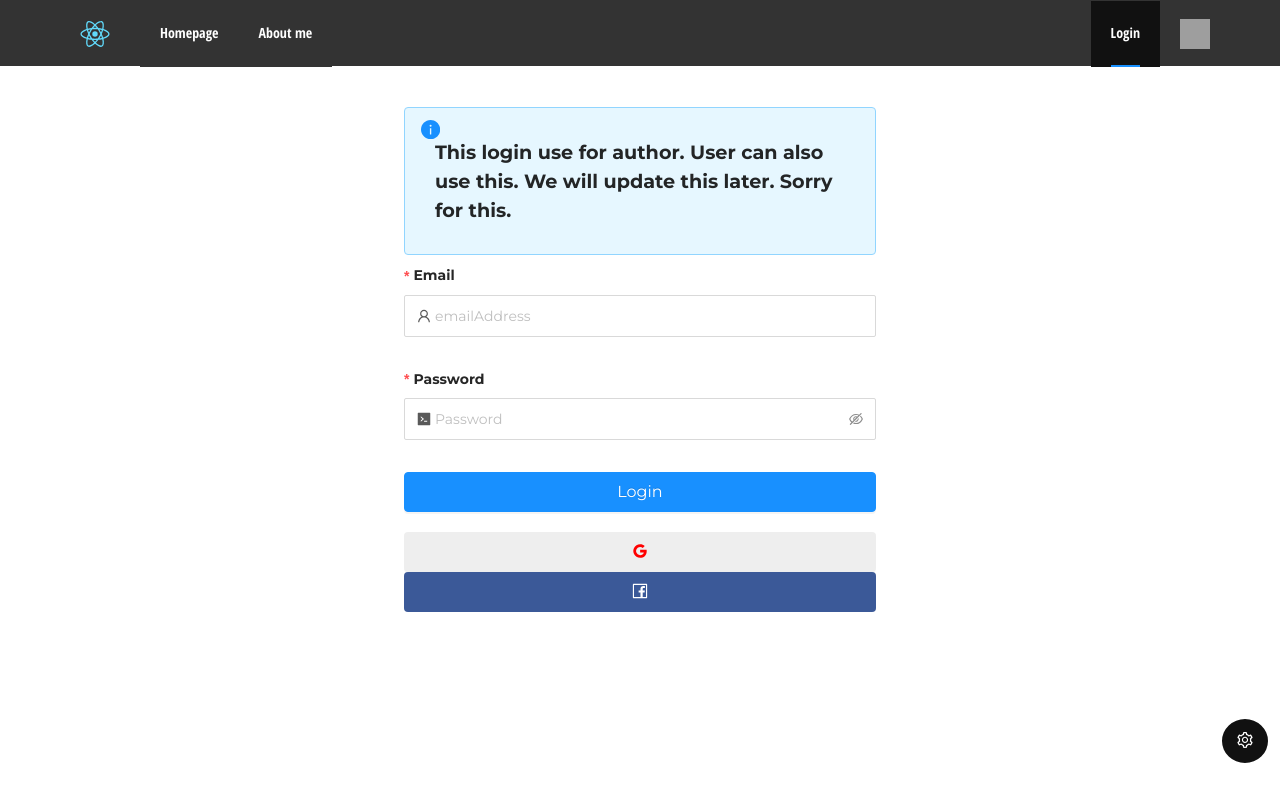
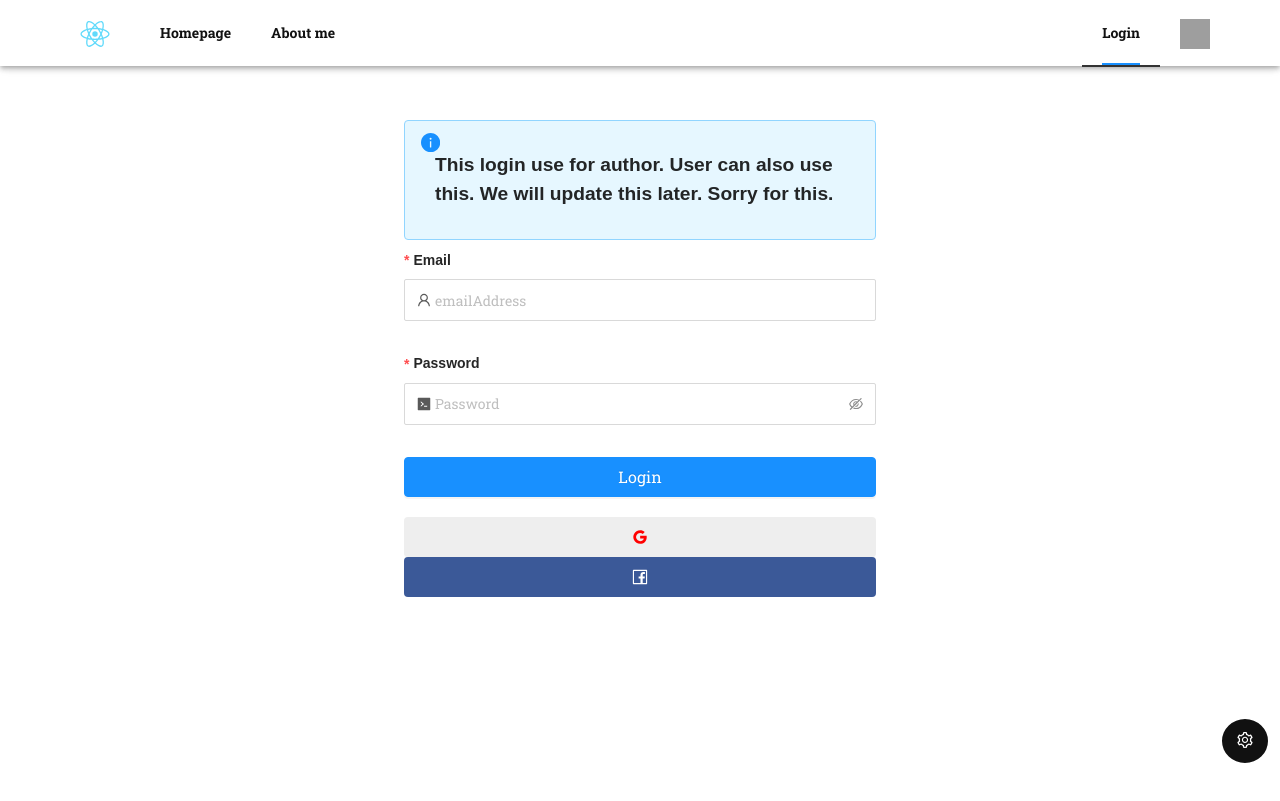
Before and after one commit to Ram4GB/Blog-2020, a React (Create React App) app: page /login in a window 1280 px wide. Built offline with nearby package versions, Linux system fonts and the light colour scheme; no server answers; grey boxes are pictures that could not be loaded.

Commit message:
edit css

```diff
--- a/src/commons/assets/css/blog-card.css
+++ b/src/commons/assets/css/blog-card.css
@@ -1,17 +1,16 @@
 .blog-card {
-  margin-bottom: 30px;
-  border: 1px solid #e4e4e4;
   padding: 35px;
   border-radius: 5px;
   box-shadow: 0 1px 3px rgba(0, 0, 0, 0.12), 0 1px 2px rgba(0, 0, 0, 0.24);
   transition: all 0.3s cubic-bezier(0.25, 0.8, 0.25, 1);
   cursor: pointer;
-  margin: 20px;
+  margin: 40px 0px;
 }
 
 .blog-card img {
   height: auto;
   width: 100%;
+  display: none;
 }
 
 .blog-card .ant-tag {
@@ -35,11 +34,11 @@
 }
 
 .blog-card .author {
-  color: #bbbbbb;
+  color: #5f6368;
   text-transform: capitalize;
   font-weight: 400;
   margin-right: 10px;
-  font-family: "Open Sans Condensed", sans-serif;
+  font-family: 'Roboto Slab', serif;
 }
 
 .blog-card .author:hover {
@@ -47,7 +46,7 @@
 }
 
 .blog-card .date {
-  color: #bbbbbb;
+  color: #5f6368;
   font-weight: bold;
 }
 
@@ -69,7 +68,7 @@
 .blog-card .read-more {
   color: #49b882;
   transition: all 0.2s ease;
-  font-family: "Open Sans Condensed", sans-serif;
+  font-family: 'Roboto Slab', serif;
   font-weight: 300;
   background-color: #ffffff;
   outline: none;
@@ -104,7 +103,7 @@
 
 .container {
   width: 50%;
-  margin: 20px auto;
+  margin: 100px auto;
 }
 
 .container-90 {
--- a/src/commons/assets/css/blog-information.css
+++ b/src/commons/assets/css/blog-information.css
@@ -1,15 +1,23 @@
 .blog-information {
-    font-family: 'Open Sans', sans-serif;;
+    font-family: 'Roboto Slab', serif;
+    padding: 10px 50px;
+    border: 1px solid #cccccc;
+    margin: 30px 0px;
+}
+
+.blog-information img {
+    width: 100%;
 }
 
 .blog-information .title{
     text-align: center;
     font-weight: bold;
+    font-size: 1.5rem;
   }
 
 .blog-information p{
     line-height: 1.8    ;
-    font-size: 1.3rem;
+    font-size: 1.2rem;
 }
 
 .blog-information h1 strong::before{
@@ -24,13 +32,13 @@
 .blog-information .author{
     text-align: center;
     font-size: 1rem;
-    font-family: 'Open Sans Condensed', sans-serif;;
+    font-family: 'Roboto Slab', serif;;
     font-weight: bold;
 }
 
 .blog-information .date{
     text-align: center;
-    font-family: 'Open Sans Condensed', sans-serif;
+    font-family: 'Roboto Slab', serif;
     font-weight: bold;
 }
 
@@ -52,13 +60,14 @@
 }
 
 /* .blog-information p{
-    font-family: 'Open Sans', sans-serif;
+    font-family: 'Roboto Slab', serif
     line-height: 1.5;
 } */
 
 @media only screen and (max-width: 700px) {
     .blog-information{
         font-size: 0.9rem;
+        padding: 20px 20px;
     }
 
     .blog-information p{
--- a/src/commons/assets/css/custom-ant.css
+++ b/src/commons/assets/css/custom-ant.css
@@ -1,5 +1,8 @@
 .ant-layout-header {
   height: auto !important;
+  position: fixed;
+  width: 100%;
+  z-index: 3;
 }
 
 .ant-menu-vertical .ant-menu-item {
@@ -8,7 +11,7 @@
 }
 
 .ant-layout-header {
-  font-family: "Open Sans Condensed", sans-serif;
+  font-family: 'Roboto Slab', serif;
 }
 
 .ant-layout-content {
@@ -59,14 +62,14 @@
 }
 
 .ant-notification-notice-message {
-  font-family: "Open Sans Condensed", sans-serif;
+  font-family: 'Roboto Slab', serif;
   font-weight: bold;
 }
 
 .btn-back {
   background-color: orange !important;
   color: #ffffff;
-  font-family: "Open Sans Condensed", sans-serif;
+  font-family: 'Roboto Slab', serif;
   font-weight: bold !important;
   color: #ffffff !important;
   border: none !important;
@@ -77,7 +80,7 @@
 .next {
   background-color: orange !important;
   color: #ffffff;
-  font-family: "Open Sans Condensed", sans-serif;
+  font-family: 'Roboto Slab', serif;
   font-weight: bold !important;
   color: #ffffff !important;
   border: none !important;
@@ -102,6 +105,6 @@
 }
 
 .ant-modal-confirm-body p {
-  font-family: "Open Sans Condensed", sans-serif;
+  font-family: 'Roboto Slab', serif;
   font-size: 1.3rem !important;
 }
--- a/src/commons/assets/themes/dark.css
+++ b/src/commons/assets/themes/dark.css
@@ -210,7 +210,7 @@ td {
 }
 
 .ant-layout.layout.dark .profile .information {
-  font-family: "Open Sans Condensed", sans-serif;
+  font-family: 'Roboto Slab', serif;
   color: #ffffff;
   padding-left: 20px;
   font-size: 1.3rem;
--- a/src/commons/assets/themes/light.css
+++ b/src/commons/assets/themes/light.css
@@ -7,15 +7,15 @@
 } */
 
 .ant-layout.layout.light .ant-layout-header {
-  background-color: #333333;
-  border-bottom: 1px solid #ffffff;
+  background-color: #ffffff;
+  box-shadow: 0 4px 5px 0 rgba(0,0,0,0.14), 0 1px 10px 0 rgba(0,0,0,0.12), 0 2px 4px -1px rgba(0,0,0,0.2);
 }
 
 /* Menu */
 .ant-layout.layout.light .ant-layout-header .ant-menu {
   border-bottom: none;
   display: flex;
-  background-color: #333333;
+  background-color: #ffffff;
 }
 
 .ant-layout.layout.light .ant-layout-header .login {
@@ -24,9 +24,8 @@
 
 .ant-layout.layout.light .ant-layout-header .ant-menu-item {
   margin-top: 0px;
-  color: #ffffff;
+  color: #111111;
   height: 66px;
-  border-bottom: 2px solid #333333;
 }
 
 .ant-layout.layout.light .ant-layout-header .ant-menu-item .button-toggle {
@@ -42,9 +41,8 @@
 }
 
 .ant-layout.layout.light .ant-layout-header .ant-menu-item-selected {
-  border-bottom: none;
-  background-color: #111111;
-  color: #ffffff;
+  border-bottom: 2px solid #333333;
+  color: #111111;
 }
 
 .ant-layout.layout.light .ant-layout-header .ant-menu-horizontal > .ant-menu-item:hover {
@@ -55,7 +53,7 @@
 
 .ant-layout.layout.light .blog-card {
   background-color: #ffffff;
-  border: none;
+  border: 2px solid #777;
 }
 
 .ant-layout.layout.light .blog-card .read-more {
@@ -152,7 +150,7 @@ td {
 }
 
 .ant-layout.layout.light .profile .information {
-  font-family: "Open Sans Condensed", sans-serif;
+  font-family: 'Roboto Slab', serif;
   color: #111111;
   padding-left: 20px;
   font-size: 1.3rem;
--- a/src/index.css
+++ b/src/index.css
@@ -1,13 +1,5 @@
-@import url("https://fonts.googleapis.com/css?family=Open+Sans+Condensed:300,300i,700&display=swap&subset=vietnamese");
-@import url("https://fonts.googleapis.com/css?family=Montserrat:400,600,700&display=swap&subset=vietnamese");
 @import url("https://fonts.googleapis.com/css?family=Fira+Code:400,500,600,700&display=swap");
-@import url("https://fonts.googleapis.com/css?family=Roboto:400,500,700&display=swap&subset=vietnamese");
-@import url("https://fonts.googleapis.com/css?family=Open+Sans:400,600,700&display=swap&subset=vietnamese");
-
-/* font-family: 'Open Sans Condensed', sans-serif; */
-/* font-family: 'Montserrat', sans-serif; */
-/* font-family: 'Roboto', sans-serif; */
-/* font-family: 'Open Sans', sans-serif; */
+@import url('https://fonts.googleapis.com/css2?family=Roboto+Slab:wght@100;200;300;400;500;600;700;800;900&display=swap');
 
 :root {
   font-size: 16px !important;
@@ -36,6 +28,11 @@ p {
   padding: 0 !important;
   margin-top: 20px !important;
   margin-bottom: 20px !important;
+  font-family: 'Roboto Slab', serif !important;
+}
+
+span, button {
+  font-family: 'Roboto Slab', serif !important;
 }
 
 .mde-tabs {
@@ -60,7 +57,7 @@ table,
 th,
 td {
   border: 2px solid #dfdfdf;
-  font-family: "Open Sans", sans-serif;
+  font-family: 'Roboto Slab', serif;
 }
 
 table tr td:first-child {
```
